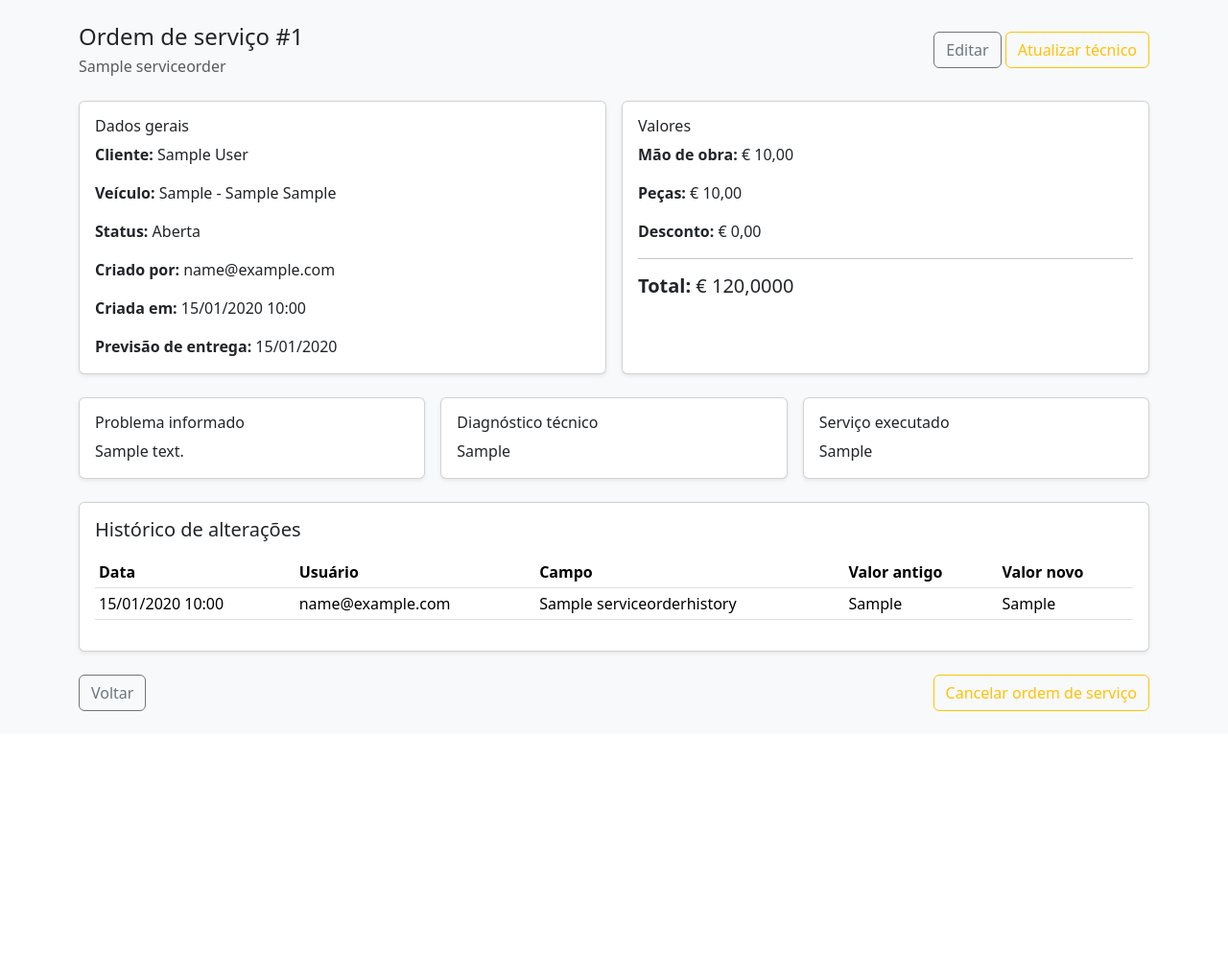
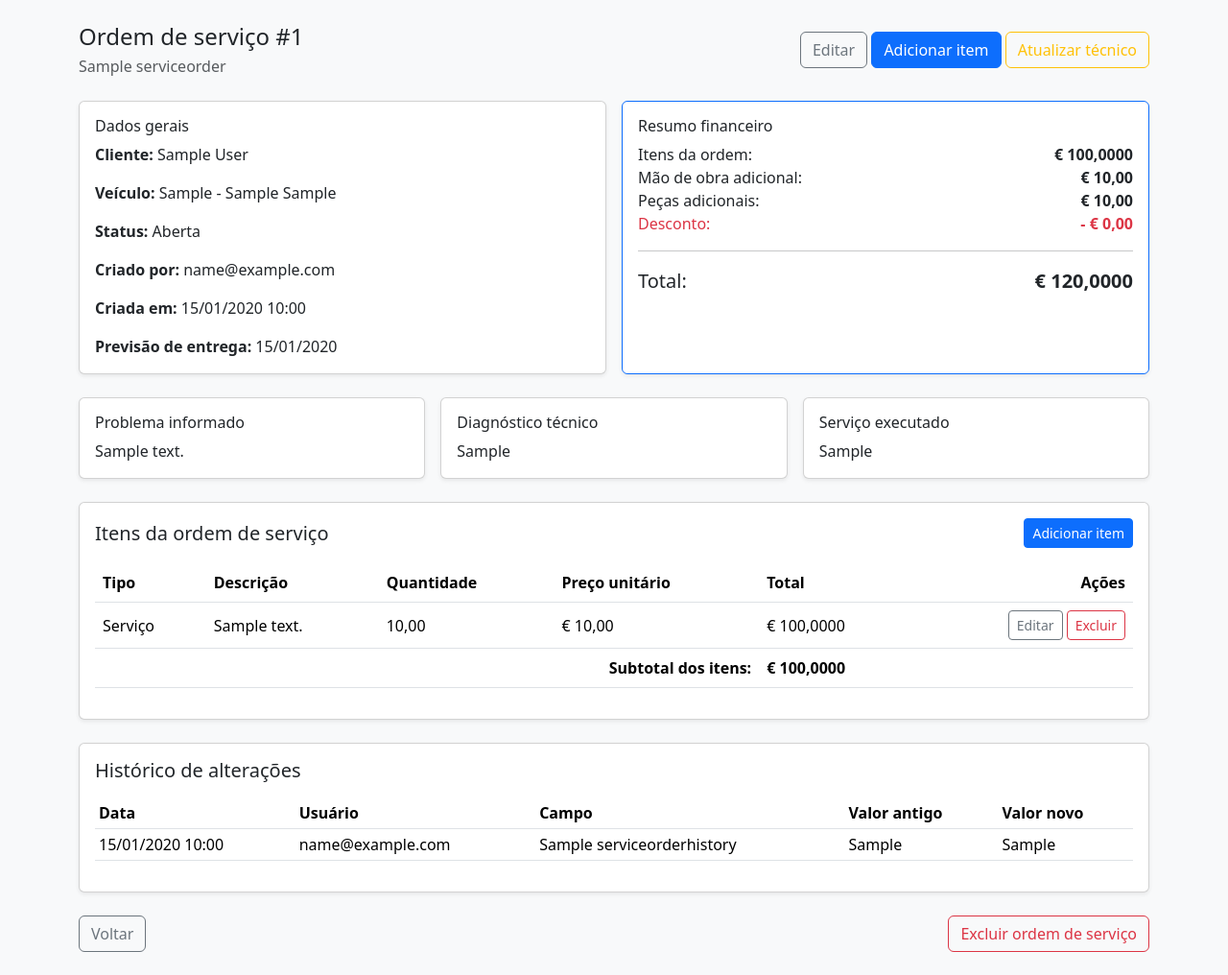
Before and after one commit to CesarBerbel/motormind_old, a Django app: page /servicos/ordens/1/ in a window 1280 px wide. Shown: the part 104-1120 px from the top of the page at 96% size. Before the commit the page ends 845 px from the top, so only its background shows below. Run offline with Django 5.2, Linux system fonts and the light colour scheme; a user stored in the database is signed in; tables that the repository leaves empty hold one stand-in row (values such as "Sample post").

Commit message:
feat(service_orders): add item edit delete and financial summary
- add item editing view
- add item deletion view
- add item form template for create and update
- add item deletion confirmation template
- display service order items in detail page
- add professional financial summary with subtotal discount and total
- block item changes on canceled service orders

```diff
--- a/service_orders/urls.py
+++ b/service_orders/urls.py
@@ -37,13 +37,23 @@ urlpatterns = [
         name="service_order_cancel",
     ),
     path(
+        "ordens/<int:pk>/itens/adicionar/",
+        views.service_order_item_add_view,
+        name="service_order_item_add",
+    ),
+    path(
+        "ordens/<int:pk>/itens/<int:item_pk>/editar/",
+        views.service_order_item_update_view,
+        name="service_order_item_update",
+    ),
+    path(
+        "ordens/<int:pk>/itens/<int:item_pk>/excluir/",
+        views.service_order_item_delete_view,
+        name="service_order_item_delete",
+    ),
+    path(
         "ajax/veiculos-por-cliente/",
         views.vehicles_by_customer_view,
         name="vehicles_by_customer",
     ),
-    path(
-        "ordens/<int:pk>/itens/adicionar/",
-        views.service_order_item_add_view,
-        name="service_order_item_add",
-    ),
 ]
--- a/service_orders/views.py
+++ b/service_orders/views.py
@@ -9,8 +9,33 @@ from accounts.permissions import groups_required
 from customers.models import Vehicle
 
 from .forms import ServiceOrderForm, ServiceOrderItemForm, ServiceOrderTechnicalForm
-from .models import ServiceOrder
+from .models import ServiceOrder, ServiceOrderItem
 from .services import create_service_order_history
+
+
+def service_order_is_canceled(service_order):
+    """
+    Check if service order is canceled.
+    """
+    return service_order.status == ServiceOrder.Status.CANCELED
+
+
+def redirect_if_canceled(request, service_order):
+    """
+    Redirect user when trying to change a canceled service order.
+    """
+    if service_order_is_canceled(service_order):
+        messages.error(
+            request,
+            "Ordens de serviço canceladas não podem ser alteradas.",
+        )
+
+        return redirect(
+            "service_orders:service_order_detail",
+            pk=service_order.pk,
+        )
+
+    return None
 
 
 @login_required
@@ -98,17 +123,21 @@ def service_order_create_view(request):
 @groups_required(["Administrador", "Atendente", "Mecânico", "Financeiro"])
 def service_order_detail_view(request, pk):
     """
-    Show service order details with audit history.
+    Show service order details with items, financial summary and audit history.
     """
     service_order = get_object_or_404(
         ServiceOrder.objects.select_related(
             "customer",
             "vehicle",
             "created_by",
-        ).prefetch_related("history"),
+        ).prefetch_related(
+            "items",
+            "history",
+        ),
         pk=pk,
     )
 
+    items = service_order.items.all()
     histories = service_order.history.select_related("changed_by").all()
 
     return render(
@@ -116,6 +145,7 @@ def service_order_detail_view(request, pk):
         "service_orders/service_order_detail.html",
         {
             "service_order": service_order,
+            "items": items,
             "histories": histories,
         },
     )
@@ -132,12 +162,10 @@ def service_order_update_view(request, pk):
         pk=pk,
     )
 
-    if service_order.status == ServiceOrder.Status.CANCELED:
-        messages.error(
-            request,
-            "Ordens de serviço canceladas não podem ser editadas.",
-        )
-        return redirect("service_orders:service_order_detail", pk=service_order.pk)
+    canceled_redirect = redirect_if_canceled(request, service_order)
+
+    if canceled_redirect:
+        return canceled_redirect
 
     old_instance = ServiceOrder.objects.get(pk=service_order.pk)
 
@@ -207,12 +235,10 @@ def service_order_technical_update_view(request, pk):
         pk=pk,
     )
 
-    if service_order.status == ServiceOrder.Status.CANCELED:
-        messages.error(
-            request,
-            "Ordens de serviço canceladas não podem ser editadas.",
-        )
-        return redirect("service_orders:service_order_detail", pk=service_order.pk)
+    canceled_redirect = redirect_if_canceled(request, service_order)
+
+    if canceled_redirect:
+        return canceled_redirect
 
     old_instance = ServiceOrder.objects.get(pk=service_order.pk)
 
@@ -273,9 +299,9 @@ def service_order_technical_update_view(request, pk):
 
 @login_required
 @groups_required(["Administrador"])
-def service_order_cancel_view(request, pk):
+def service_order_delete_view(request, pk):
     """
-    Cancel a service order instead of deleting it.
+    Delete a service order. Only administrators can delete.
     """
     service_order = get_object_or_404(
         ServiceOrder,
@@ -283,30 +309,181 @@ def service_order_cancel_view(request, pk):
     )
 
     if request.method == "POST":
-        old_instance = ServiceOrder.objects.get(pk=service_order.pk)
+        service_order.delete()
 
-        service_order.status = ServiceOrder.Status.CANCELED
-        service_order.finished_at = None
-        service_order.save()
-
-        create_service_order_history(
-            service_order=service_order,
-            changed_by=request.user,
-            old_instance=old_instance,
+        messages.success(
+            request,
+            "Ordem de serviço excluída com sucesso.",
         )
 
-        messages.warning(
-            request,
-            "Ordem de serviço cancelada com sucesso.",
-        )
-
-        return redirect("service_orders:service_order_detail", pk=pk)
+        return redirect("service_orders:service_order_list")
 
     return render(
         request,
-        "service_orders/service_order_confirm_cancel.html",
+        "service_orders/service_order_confirm_delete.html",
         {
             "service_order": service_order,
+        },
+    )
+
+
+@login_required
+@groups_required(["Administrador", "Atendente"])
+def service_order_item_add_view(request, pk):
+    """
+    Add an item to a service order.
+    """
+    service_order = get_object_or_404(
+        ServiceOrder,
+        pk=pk,
+    )
+
+    canceled_redirect = redirect_if_canceled(request, service_order)
+
+    if canceled_redirect:
+        return canceled_redirect
+
+    if request.method == "POST":
+        form = ServiceOrderItemForm(request.POST)
+
+        if form.is_valid():
+            item = form.save(commit=False)
+            item.service_order = service_order
+            item.save()
+
+            messages.success(
+                request,
+                "Item adicionado com sucesso.",
+            )
+
+            return redirect(
+                "service_orders:service_order_detail",
+                pk=service_order.pk,
+            )
+
+        messages.error(
+            request,
+            "Não foi possível adicionar o item. Verifique os dados informados.",
+        )
+
+    else:
+        form = ServiceOrderItemForm()
+
+    return render(
+        request,
+        "service_orders/service_order_item_form.html",
+        {
+            "form": form,
+            "service_order": service_order,
+            "page_title": "Adicionar item",
+            "button_text": "Salvar item",
+        },
+    )
+
+
+@login_required
+@groups_required(["Administrador", "Atendente"])
+def service_order_item_update_view(request, pk, item_pk):
+    """
+    Update an item from a service order.
+    """
+    service_order = get_object_or_404(
+        ServiceOrder,
+        pk=pk,
+    )
+
+    canceled_redirect = redirect_if_canceled(request, service_order)
+
+    if canceled_redirect:
+        return canceled_redirect
+
+    item = get_object_or_404(
+        ServiceOrderItem,
+        pk=item_pk,
+        service_order=service_order,
+    )
+
+    if request.method == "POST":
+        form = ServiceOrderItemForm(
+            request.POST,
+            instance=item,
+        )
+
+        if form.is_valid():
+            form.save()
+
+            messages.success(
+                request,
+                "Item atualizado com sucesso.",
+            )
+
+            return redirect(
+                "service_orders:service_order_detail",
+                pk=service_order.pk,
+            )
+
+        messages.error(
+            request,
+            "Não foi possível atualizar o item. Verifique os dados informados.",
+        )
+
+    else:
+        form = ServiceOrderItemForm(instance=item)
+
+    return render(
+        request,
+        "service_orders/service_order_item_form.html",
+        {
+            "form": form,
+            "service_order": service_order,
+            "item": item,
+            "page_title": "Editar item",
+            "button_text": "Salvar alterações",
+        },
+    )
+
+
+@login_required
+@groups_required(["Administrador", "Atendente"])
+def service_order_item_delete_view(request, pk, item_pk):
+    """
+    Delete an item from a service order.
+    """
+    service_order = get_object_or_404(
+        ServiceOrder,
+        pk=pk,
+    )
+
+    canceled_redirect = redirect_if_canceled(request, service_order)
+
+    if canceled_redirect:
+        return canceled_redirect
+
+    item = get_object_or_404(
+        ServiceOrderItem,
+        pk=item_pk,
+        service_order=service_order,
+    )
+
+    if request.method == "POST":
+        item.delete()
+
+        messages.success(
+            request,
+            "Item excluído com sucesso.",
+        )
+
+        return redirect(
+            "service_orders:service_order_detail",
+            pk=service_order.pk,
+        )
+
+    return render(
+        request,
+        "service_orders/service_order_item_confirm_delete.html",
+        {
+            "service_order": service_order,
+            "item": item,
         },
     )
 
@@ -343,32 +520,43 @@ def vehicles_by_customer_view(request):
 
 
 @login_required
-@groups_required(["Administrador", "Atendente"])
-def service_order_item_add_view(request, pk):
+@groups_required(["Administrador"])
+def service_order_cancel_view(request, pk):
     """
-    Add item to service order.
+    Cancel a service order instead of deleting it.
     """
-    service_order = get_object_or_404(ServiceOrder, pk=pk)
+    service_order = get_object_or_404(
+        ServiceOrder,
+        pk=pk,
+    )
 
     if request.method == "POST":
-        form = ServiceOrderItemForm(request.POST)
+        old_instance = ServiceOrder.objects.get(pk=service_order.pk)
 
-        if form.is_valid():
-            item = form.save(commit=False)
-            item.service_order = service_order
-            item.save()
+        service_order.status = ServiceOrder.Status.CANCELED
+        service_order.finished_at = None
+        service_order.save()
 
-            messages.success(request, "Item adicionado com sucesso.")
+        create_service_order_history(
+            service_order=service_order,
+            changed_by=request.user,
+            old_instance=old_instance,
+        )
 
-            return redirect("service_orders:service_order_detail", pk=pk)
-    else:
-        form = ServiceOrderItemForm()
+        messages.warning(
+            request,
+            "Ordem de serviço cancelada com sucesso.",
+        )
+
+        return redirect(
+            "service_orders:service_order_detail",
+            pk=service_order.pk,
+        )
 
     return render(
         request,
-        "service_orders/service_order_item_form.html",
+        "service_orders/service_order_confirm_cancel.html",
         {
-            "form": form,
             "service_order": service_order,
         },
     )
--- a/templates/service_orders/service_order_detail.html
+++ b/templates/service_orders/service_order_detail.html
@@ -23,6 +23,12 @@
             <a href="{% url 'service_orders:service_order_update' service_order.pk %}" class="btn btn-outline-secondary">
                 Editar
             </a>
+
+            {% if service_order.status != "canceled" %}
+                <a href="{% url 'service_orders:service_order_item_add' service_order.pk %}" class="btn btn-primary">
+                    Adicionar item
+                </a>
+            {% endif %}
         {% endif %}
 
         {% if request.user|has_group:"Administrador" or request.user|has_group:"Mecânico" %}
@@ -59,22 +65,39 @@
     </div>
 
     <div class="col-md-6">
-        <div class="card shadow-sm h-100">
+        <div class="card shadow-sm h-100 border-primary">
             <div class="card-body">
 
                 <h2 class="h6">
-                    Valores
+                    Resumo financeiro
                 </h2>
 
-                <p><strong>Mão de obra:</strong> € {{ service_order.labor_cost }}</p>
-                <p><strong>Peças:</strong> € {{ service_order.parts_cost }}</p>
-                <p><strong>Desconto:</strong> € {{ service_order.discount }}</p>
+                <div class="d-flex justify-content-between">
+                    <span>Itens da ordem:</span>
+                    <strong>€ {{ service_order.items_total }}</strong>
+                </div>
+
+                <div class="d-flex justify-content-between">
+                    <span>Mão de obra adicional:</span>
+                    <strong>€ {{ service_order.labor_cost }}</strong>
+                </div>
+
+                <div class="d-flex justify-content-between">
+                    <span>Peças adicionais:</span>
+                    <strong>€ {{ service_order.parts_cost }}</strong>
+                </div>
+
+                <div class="d-flex justify-content-between text-danger">
+                    <span>Desconto:</span>
+                    <strong>- € {{ service_order.discount }}</strong>
+                </div>
 
                 <hr>
 
-                <p class="h5 mb-0">
-                    <strong>Total:</strong> € {{ service_order.total_amount }}
-                </p>
+                <div class="d-flex justify-content-between fs-5">
+                    <span>Total:</span>
+                    <strong>€ {{ service_order.total_amount }}</strong>
+                </div>
 
             </div>
         </div>
@@ -137,6 +160,91 @@
 <div class="card shadow-sm mb-4">
     <div class="card-body">
 
+        <div class="d-flex justify-content-between align-items-center mb-3">
+            <h2 class="h5 mb-0">
+                Itens da ordem de serviço
+            </h2>
+
+            {% if request.user|has_group:"Administrador" or request.user|has_group:"Atendente" %}
+                {% if service_order.status != "canceled" %}
+                    <a href="{% url 'service_orders:service_order_item_add' service_order.pk %}" class="btn btn-sm btn-primary">
+                        Adicionar item
+                    </a>
+                {% endif %}
+            {% endif %}
+        </div>
+
+        <div class="table-responsive">
+            <table class="table table-hover align-middle">
+                <thead>
+                    <tr>
+                        <th>Tipo</th>
+                        <th>Descrição</th>
+                        <th>Quantidade</th>
+                        <th>Preço unitário</th>
+                        <th>Total</th>
+                        <th class="text-end">Ações</th>
+                    </tr>
+                </thead>
+
+                <tbody>
+                    {% for item in items %}
+                        <tr>
+                            <td>{{ item.get_item_type_display }}</td>
+                            <td>{{ item.description }}</td>
+                            <td>{{ item.quantity }}</td>
+                            <td>€ {{ item.unit_price }}</td>
+                            <td>€ {{ item.total }}</td>
+                            <td class="text-end">
+                                {% if request.user|has_group:"Administrador" or request.user|has_group:"Atendente" %}
+                                    {% if service_order.status != "canceled" %}
+                                        <a href="{% url 'service_orders:service_order_item_update' service_order.pk item.pk %}" class="btn btn-sm btn-outline-secondary">
+                                            Editar
+                                        </a>
+
+                                        <a href="{% url 'service_orders:service_order_item_delete' service_order.pk item.pk %}" class="btn btn-sm btn-outline-danger">
+                                            Excluir
+                                        </a>
+                                    {% else %}
+                                        <span class="text-muted">
+                                            Ordem cancelada
+                                        </span>
+                                    {% endif %}
+                                {% else %}
+                                    <span class="text-muted">
+                                        Somente visualização
+                                    </span>
+                                {% endif %}
+                            </td>
+                        </tr>
+                    {% empty %}
+                        <tr>
+                            <td colspan="6" class="text-center text-muted py-4">
+                                Nenhum item cadastrado nesta ordem de serviço.
+                            </td>
+                        </tr>
+                    {% endfor %}
+                </tbody>
+
+                <tfoot>
+                    <tr>
+                        <th colspan="4" class="text-end">
+                            Subtotal dos itens:
+                        </th>
+                        <th colspan="2">
+                            € {{ service_order.items_total }}
+                        </th>
+                    </tr>
+                </tfoot>
+            </table>
+        </div>
+
+    </div>
+</div>
+
+<div class="card shadow-sm mb-4">
+    <div class="card-body">
+
         <h2 class="h5 mb-3">
             Histórico de alterações
         </h2>
@@ -182,8 +290,8 @@
     </a>
 
     {% if request.user|has_group:"Administrador" %}
-        <a href="{% url 'service_orders:service_order_cancel' service_order.pk %}" class="btn btn-outline-warning">
-            Cancelar ordem de serviço
+        <a href="{% url 'service_orders:service_order_delete' service_order.pk %}" class="btn btn-outline-danger">
+            Excluir ordem de serviço
         </a>
     {% endif %}
 </div>
```
Also changed, not shown: service_orders/forms.py (+27 -5 lines), service_orders/models.py (+1 -6 lines), templates/service_orders/service_order_item_confirm_delete.html (added, +50 -0 lines), templates/service_orders/service_order_item_form.html (+30 -4 lines).
